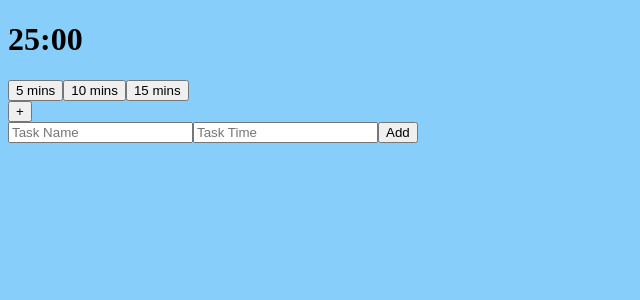
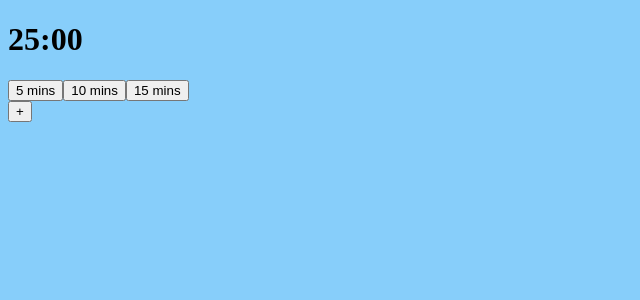
Before and after one commit to bathoele/react-todo-app, a React (Vite) app: page / in a window 1280 px wide. Shown: the top 300 px of the page, without its empty margins (0-640 px from the left). Built offline with nearby package versions, Linux system fonts and the light colour scheme.

Commit message:
Add working AddBox active display

```diff
--- a/src/components/AddBox.jsx
+++ b/src/components/AddBox.jsx
@@ -23,10 +23,11 @@ function AddBox(props) {
       text: "",
       time: "",
     })
+    props.activation();
     e.preventDefault();
   }
   return (
-    <div>
+    <div className={props.active ? 'add-box active' : 'add-box'}>
       <form>
         <input name="text" onChange={handleChange} type="text" id='text-input' placeholder='Task Name' />
         <input name="time" onChange={handleChange} type="text" id='time-input' placeholder='Task Time' />
--- a/src/components/App.jsx
+++ b/src/components/App.jsx
@@ -6,6 +6,11 @@ import Task from './Task.jsx';
 
 function App() {
   const [tasks, setTasks] = useState([]);
+  const [isActive, setIsActive] = useState(false);
+
+  const actify = () => {
+    setIsActive(current => !current);
+  }
 
   const addTask = (task) => {
     setTasks((prevTasks) => {
@@ -27,7 +32,6 @@ function App() {
     <div>
       <TimerBox />
       <div className='task-box'>
-        {/* map through tasks arr */}
         {tasks.map((taskItem, index) => {
           return (
             <Task
@@ -39,8 +43,12 @@ function App() {
             />
           )
         })}
-        <button className='add-btn'>+</button>
-        <AddBox add={addTask} />
+        <button className='add-btn' onClick={actify}>+</button>
+        <AddBox
+        add={addTask}
+        active={isActive}
+        activation={actify}
+        />
       </div>
     </div>
   )
```
